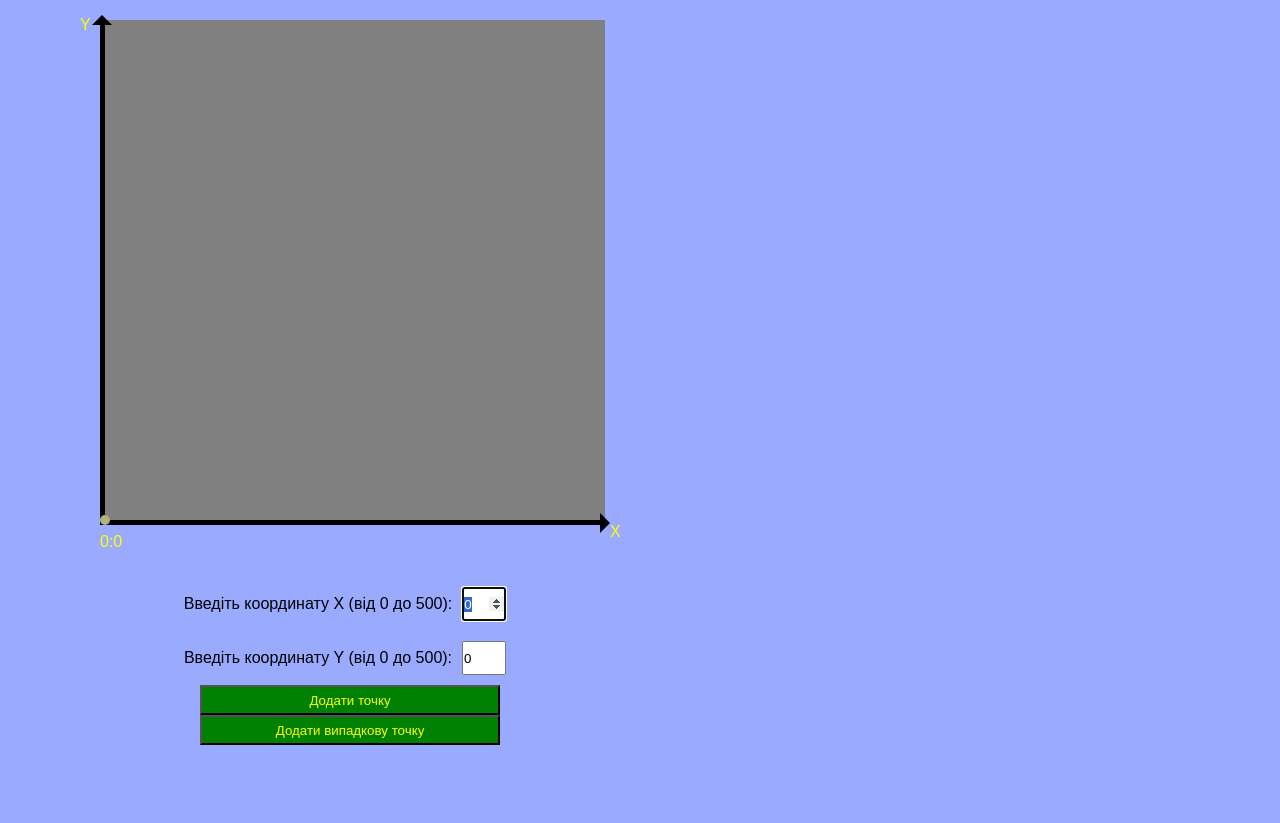
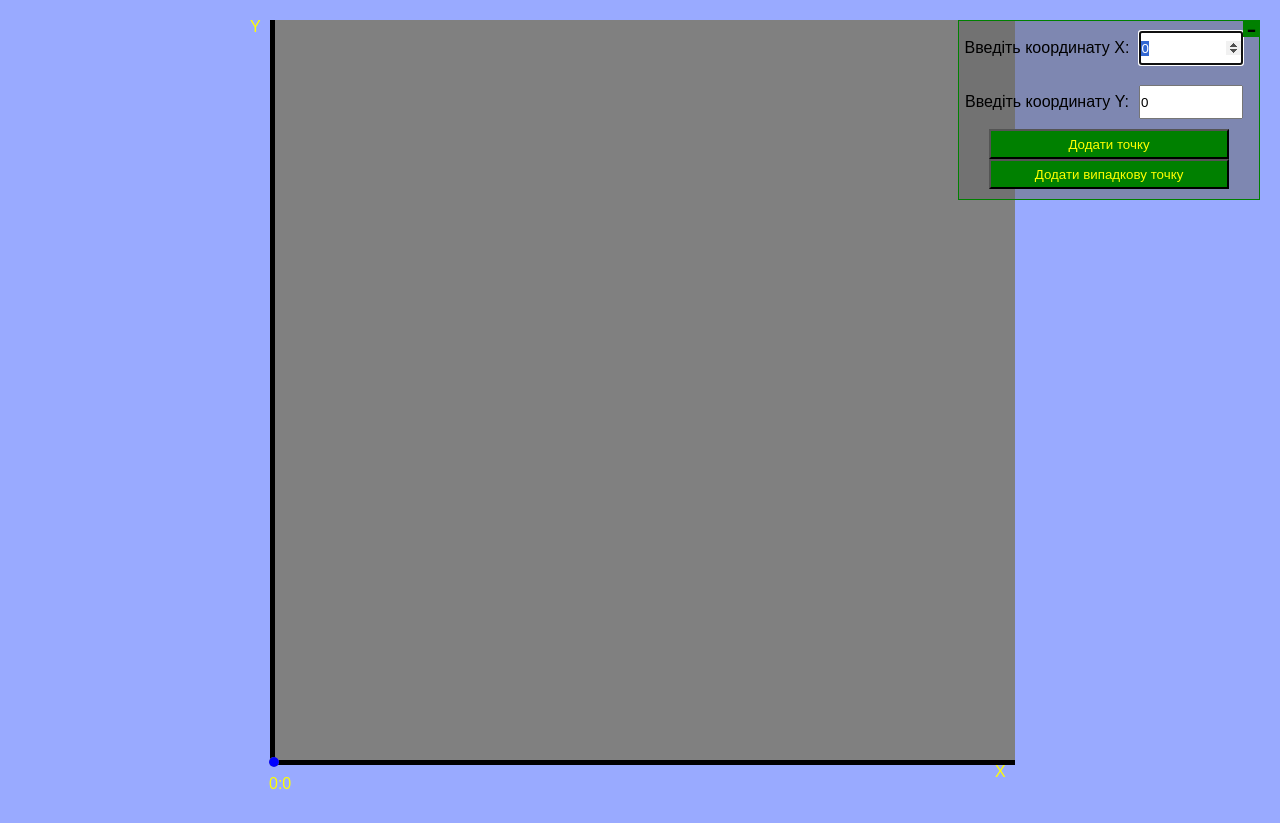
Before and after one commit to SayagainAndAgain/Simple-graph, a plain HTML site: page index.html in a window 1280 px wide. Both pictures are taken after a click on the button "Додати точку". Before the commit the page ends 800 px from the top, so only its background shows below. Drawn offline with Linux system fonts and the light colour scheme.

Commit message:
added fixed window

```diff
--- a/index.html
+++ b/index.html
@@ -8,29 +8,31 @@
 </head>
 <body>
 <div class="main">
-	<div class="canvas">
-		<canvas width="500" height="500" id="canvas"></canvas>
+	<div class="content">
+		<div class="canvas">
+			<canvas width="500" height="500" id="canvas"></canvas>
+		</div>
 		<div class="graph">
 			<div class="point" id="editPoint" style="left:0px; top: 0px;z-index: 1500"></div>
 		</div>
-		<label style="position: relative;top:-513px;left:-20px;color:yellow">Y</label>
-		<div style="position: relative;top:-532px;left:-8px;width: 0;  height: 0;
+		<label style="position: relative;top:-913px;left:-20px;color:yellow" id="labelY">Y</label>
+		<!-- <div style="position: relative;top:-932px;left:-8px;width: 0;  height: 0;
   border-left: 10px solid transparent;  border-right: 10px solid transparent;
-  border-bottom: 10px solid black;">
-  </div>
-  		<div style="position: relative;top:-44px;left:500px;width: 0;  height: 0;
-  border-left: 10px solid black;  border-top: 10px solid transparent;
-  border-bottom: 10px solid transparent;color:yellow">X</div>
-
+  border-bottom: 10px solid black;" id="arrowY">
+  </div> -->
+  		<div style="position: relative;top:-60px;left:860px;width: 0;  height: 0;color:yellow;"
+  id="labelX">X</div>
+<!-- border-left: 10px solid black;  border-top: 10px solid transparent;
+  border-bottom: 10px solid transparent;"-->
 
 	</div>
 	<div class="data">
-		<p>Введіть координату X (від 0 до 500):<input type="number" min="0" max="500" value="0"id="inputX"></p>
-		<p>Введіть координату Y (від 0 до 500):<input type="number" min="0" max="500" value="0"id="inputY"></p>
+		<p>Введіть координату X:<input type="number" min="0" max="500" value="0"id="inputX"></p>
+		<p>Введіть координату Y:<input type="number" min="0" max="500" value="0"id="inputY"></p>
 		<p><button id="addButton">Додати точку </button></p>
 		<p><button id="addRandomButton">Додати випадкову точку </button></p>
-
 	</div>
+	<div class="hideData">-</div>
 </div>
 
 <script src="script.js"></script>
--- a/script.js
+++ b/script.js
@@ -1,16 +1,24 @@
 var zeroX;
 var zeroY;
 var points=[];
+var maxNumber=500;
+var widthGraph=500;
 (function(){
+	var body=document.body;
 	var canvas=document.getElementById('canvas');
 	var ctx = canvas.getContext("2d");
 	var main=document.getElementsByClassName('main')[0];
 	var graph=document.getElementsByClassName('graph')[0];
+	var content=document.getElementsByClassName('content')[0];
+	var data=document.getElementsByClassName('data')[0];
 	var editPoint=document.getElementById('editPoint');
 	var inputX=document.getElementById('inputX');
 	var inputY=document.getElementById('inputY');
 	var button=document.getElementById('addButton');
 	var randomButton=document.getElementById('addRandomButton');
+	var hideData=document.getElementsByClassName('hideData')[0];
+	hideData.addEventListener('click',toggleHiden);
+	window.addEventListener('resize',canvasResize);
 	inputX.addEventListener('input',editPointMove);
 	inputY.addEventListener('input',editPointMove);
 	button.addEventListener('click',addPoint);
@@ -28,20 +36,57 @@ var points=[];
 			addPoint()
 		}
 	});
-
+	function toggleHiden(){
+		data.classList.toggle('hiden');
+		if(hideData.innerHTML=='-'){
+			hideData.innerHTML='+';
+		}
+		else{
+			hideData.innerHTML='-';
+		}
+	}
+	function canvasResize(){
+		if( window.innerHeight<window.innerWidth ){
+			content.style.width=window.innerHeight-60+"px";
+			canvas.height=window.innerHeight-60;
+			canvas.width=window.innerHeight-60;
+		}
+		else{
+			content.style.width=window.innerWidth-60+"px";
+			canvas.height=window.innerWidth-60;
+			canvas.width=window.innerWidth-60;
+		}
+		redrawPoint();
+		editPointMove();
+		arrowsPositions();
+	}
 	function editPointMove(){
-		if(inputX.value>500){inputX.value=500;}
-		if(inputY.value>500){inputY.value=500;}
-		editPoint.style.left=inputX.value+"px";
-		editPoint.style.top=-inputY.value+20+"px";
+		var width=document.getElementsByClassName('canvas')[0].offsetWidth;
+		editPoint.style.left=parseInt(inputX.value)*(width/maxNumber)-1+"px";
+		editPoint.style.top=-parseInt(inputY.value)*(width/maxNumber)-12+"px";
 		editPoint.innerHTML='<br>'+inputX.value+':'+inputY.value;
 	}
 	function addPoint(){
+		if(parseInt(inputX.value)>maxNumber) {
+			maxNumber=inputX.value;
+			inputX.max=maxNumber;
+			inputY.max=maxNumber;
+			redrawPoint();
+		}
+		if(parseInt(inputY.value)>maxNumber) {
+			maxNumber=inputY.value;
+			inputX.max=maxNumber;
+			inputY.max=maxNumber;
+			redrawPoint();
+		}
 		points.push({X:inputX.value,Y:inputY.value});
 		var div=document.createElement('div');
 		div.className='point';
 		div.title=inputX.value+' : '+inputY.value;
-		div.style='left:'+(+inputX.value)+'px; top: '+(-inputY.value+20)+'px;';
+		var width=document.getElementsByClassName('canvas')[0].offsetWidth;
+		var tempLeft=inputX.value*(width/maxNumber);
+		var tempTop=inputY.value*(width/maxNumber);
+		div.style='left:'+(+tempLeft-1)+'px; top: '+(-tempTop-12)+'px;';
 		graph.appendChild(div);
 		editPointMove();
 		inputX.focus();
@@ -49,8 +94,8 @@ var points=[];
 		drawLine();
 	}
 	function addRandomPoint(){
-		var randomeX=Math.round(Math.random()*500);
-		var randomeY=Math.round(Math.random()*500);
+		var randomeX=Math.round(Math.random()*maxNumber);
+		var randomeY=Math.round(Math.random()*maxNumber);
 		inputX.value=randomeX;
 		inputY.value=randomeY;
 		editPointMove();
@@ -58,21 +103,61 @@ var points=[];
 	}
 	function drawLine(){
 		if(points.length>1){
+			var width=ctx.canvas.width;
 			ctx.beginPath();
 			ctx.strokeStyle='lightblue';
-			ctx.lineWidth=3;
+			ctx.lineWidth=1;
 			var width=ctx.canvas.width;
-			var x1=points[points.length-2].X;
-			var y1=width-points[points.length-2].Y;
-			var x2=points[points.length-1].X;
-			var y2=width-points[points.length-1].Y;
+			var x1=points[points.length-2].X*(width/maxNumber);
+			var y1=width-points[points.length-2].Y*(width/maxNumber);
+			var x2=points[points.length-1].X*(width/maxNumber);
+			var y2=width-points[points.length-1].Y*(width/maxNumber);
 		    ctx.moveTo(x1,y1);
 		    ctx.lineTo(x2,y2);
 		    ctx.stroke();
 		}
 	}
-
+	function redrawPoint(){
+		var tempPoint=document.getElementsByClassName('point');
+		var width=document.getElementsByClassName('canvas')[0].offsetWidth;
+		ctx.clearRect(0, 0, width, width);
+		ctx.beginPath();
+		ctx.strokeStyle='lightblue';
+		ctx.lineWidth=1;
+		for (var i = 0; i < tempPoint.length; i++) {
+			var div=tempPoint[i];
+			var tempTitle=div.title.split(' : ');
+			var tempLeft=parseInt(tempTitle[0])*(width/maxNumber);
+			var tempTop=parseInt(tempTitle[1])*(width/maxNumber);
+			div.style='left:'+(+tempLeft-1)+'px; top: '+(-tempTop-12)+'px;';
+			if(i>1){
+				var div2=tempPoint[i-1];
+				var tempTitle2=div2.title.split(' : ');
+				var ctxWidth=ctx.canvas.width;
+				var tempLeft2=parseInt(tempTitle2[0])*(ctxWidth/maxNumber);
+				var tempTop2=parseInt(tempTitle2[1])*(ctxWidth/maxNumber);
+				var x1=tempLeft2;
+				var y1=ctxWidth-tempTop2;
+				var x2=parseInt(tempTitle[0])*(ctxWidth/maxNumber);;
+				var y2=ctxWidth-parseInt(tempTitle[1])*(ctxWidth/maxNumber);
+			    ctx.moveTo(x1,y1);
+			    ctx.lineTo(x2,y2);
+			}
+		}
+		ctx.stroke();
+	}
+	function arrowsPositions(){
+		var width=document.getElementsByClassName('canvas')[0].offsetWidth;
+		var labelY=document.getElementById('labelY');
+		labelY.style.top=-width-47+"px";
+		// var arrowY=document.getElementById('arrowY');
+		// arrowY.style.top=-width-66+"px";
+		var labelX=document.getElementById('labelX');
+		labelX.style.left=width-15+"px";
+	}
 	editPointMove();
 	inputX.focus();
 	inputX.select();
+	arrowsPositions();
+	canvasResize();
 })();
--- a/style.css
+++ b/style.css
@@ -5,43 +5,45 @@
 }
 body{
 	background-color: #99aaff;
+	overflow: hidden;
 }
+
 canvas{
-	/*margin-top: 20px;*/
 	margin-bottom: 0px;
 	background-color: grey;
 	border-left: 5px solid black;
 	border-bottom: 5px solid black;
 }
 button{
-	width: 300px;
+	width: 80%;
 	height: 30px;
 	background-color: green;
 	color:yellow;
 }
 input{
 	margin: 10px;
-	width: 40px;
+	width: 100px;
 	height: 30px;
 }
 p{
 	text-align: center;
 }
+.main{
+	width: 100%;
+    margin: 0 auto;
+    margin-top: 20px;
+}
+.content{
+	margin: 0 auto;
+}
 
-.main{
-	position: absolute;
+.graph{
+	position: relative;
+	display: inline-block;
+	width: 100%;
 	left:0px;
-	top: 0px;
-	width:500px;
-	margin-left: 100px;
-	margin-top: 20px;
-	float: left;
-}
-.graph{
-	position: absolute;
-	left:0px;
-	top:475px;
-	margin: 0px;
+	top:0px;
+	margin: 0px auto;
 	padding-top: 0px;
 }
 
@@ -62,3 +64,25 @@ p{
 	background-color: rgba(255,255,55,0.7);
 	border-radius: 100%;
 }
+.data{
+	position: fixed;
+	right: 20px;
+	top:20px;
+	width: 300px;
+	padding-bottom: 10px;
+	background-color: rgba(100,100,100,0.5);
+	border:1px solid green;
+}
+.hideData{
+	font-size: 30px;
+	background-color: green;
+	width:17px;
+	line-height: 17px;
+	text-align: center;
+	position: fixed;
+	right: 20px;
+	top:20px;
+}
+.hiden{
+	display: none;
+}
```
